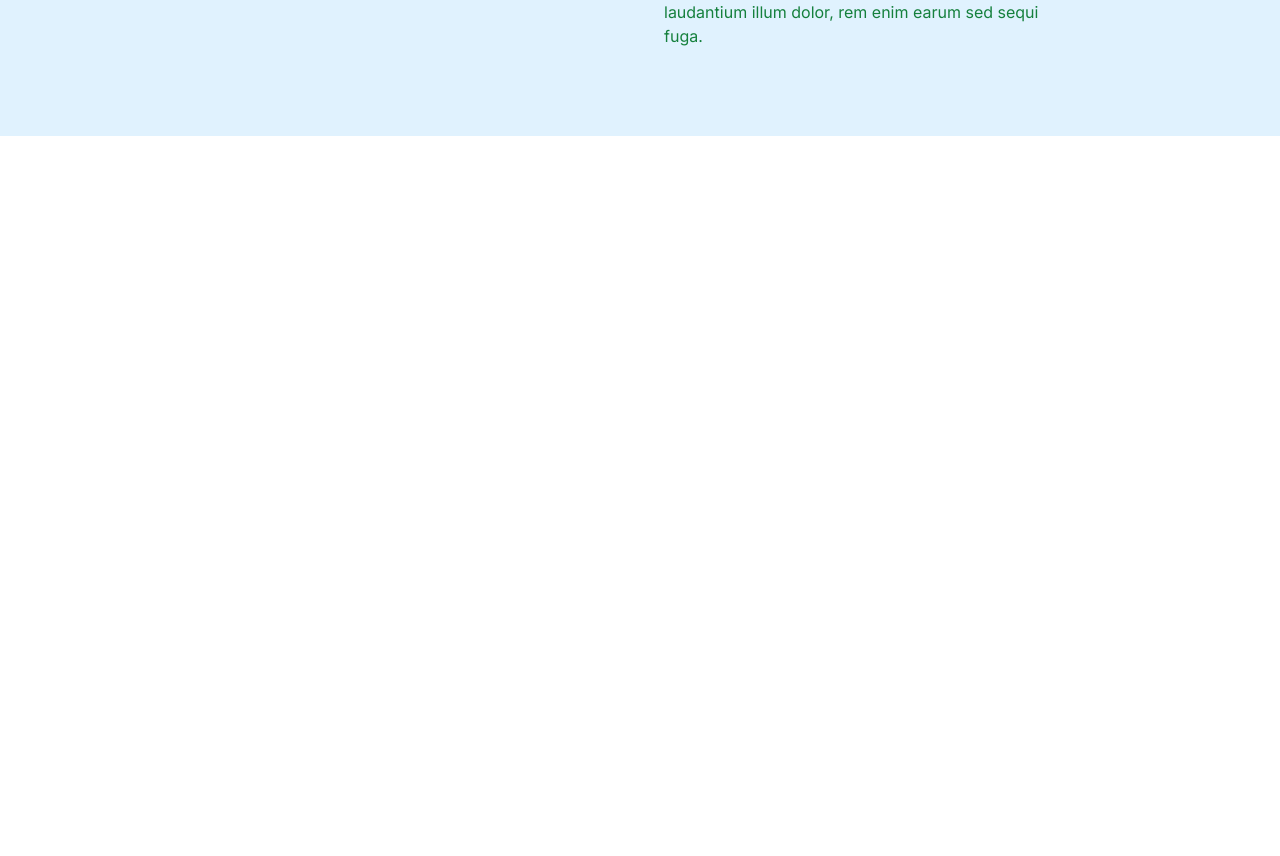
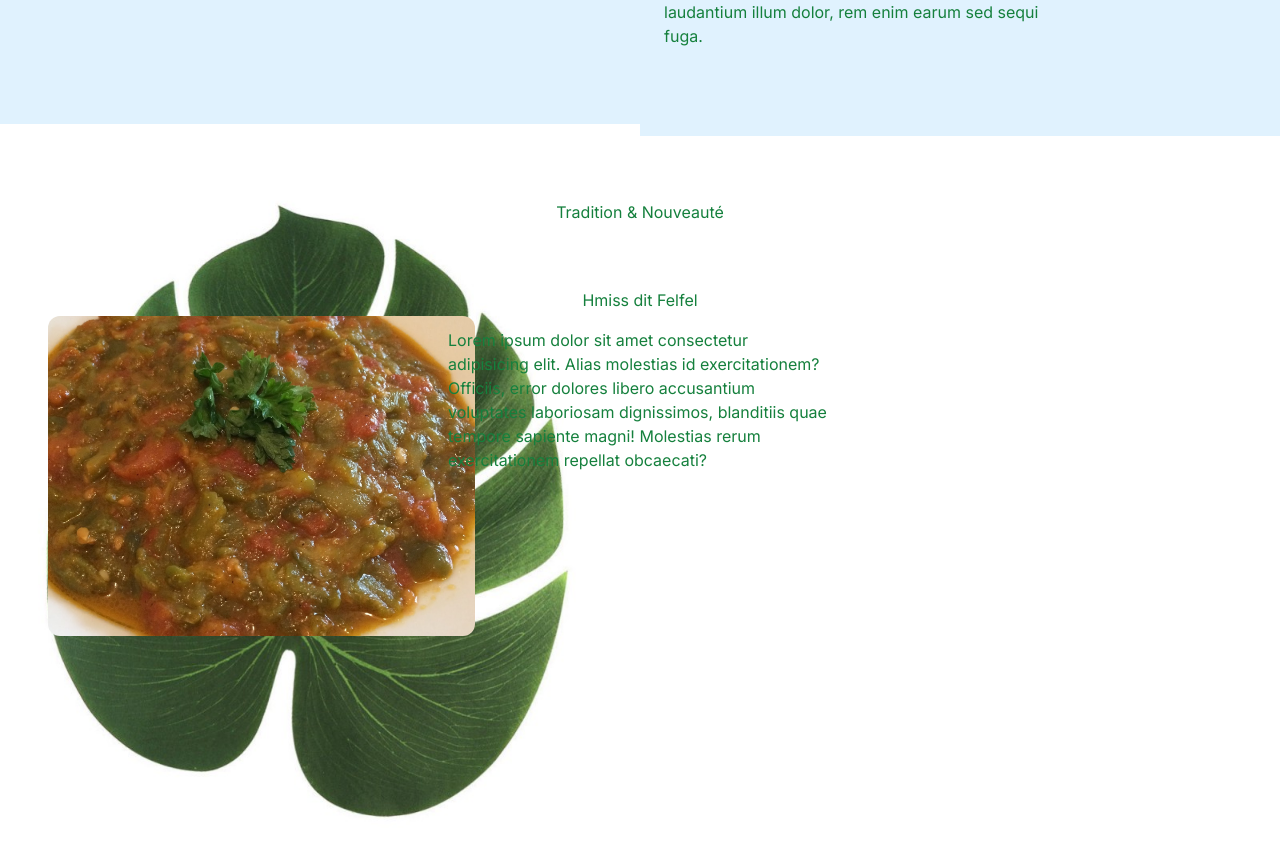
Before and after one commit to RaoufCherif/traiteur, a Next.js app: page / in a window 1280 px wide. Shown: the part 4902-5758 px from the top of the page. Before the commit the page ends 5038 px from the top, so only its background shows below. Built offline with nearby package versions, Linux system fonts and the light colour scheme.

Commit message:
tradition & nouveauté

```diff
--- a/src/app/components/NosRepats.tsx
+++ b/src/app/components/NosRepats.tsx
@@ -6,8 +6,8 @@ function NosRepats() {
   return (
 
 
-    <section className=" bg-sky-100 flex flex-col  justify-center  items-center ">
-        <h2 className='p-4 m-8 font-serif hover:font-sans  text-green-700 text-4xl '> Nos Plats </h2>
+    <section className=" bg-sky-100 flex flex-col justify-center items-center ">
+        <h2 className='p-4 m-8 font-serif hover:font-sans text-green-700 text-4xl '> Nos Plats </h2>
         <div className='mb-16 flex flex-row max-w-4xl'>
             <Image id='image_rice' src={rice}  alt="background image"  className=' w-1/2 rounded-xl '/>
             <div>
--- a/src/app/components/TraditionNouveaute.tsx
+++ b/src/app/components/TraditionNouveaute.tsx
@@ -1,10 +1,30 @@
 import React from 'react'
 import Image from 'next/image';
 import palm from "../../../public/palm.jpg"
+import hmis from "../../../public/hmis .jpg"
 
 function TraditionNouveaute() {
   return (
-    <div> <Image src={palm} alt="background image"   /></div>
+    <section className=' flex flex-col gap-4 mt-12 justify-center  items-center  '>
+
+    <h2 className='relative z-50 flex justify-center mt-4 text-green-700'> Tradition & Nouveauté</h2>
+
+    <div className='flex flex-row justify-center items-center w-96 gap-120 mt-12 '>
+
+        <div className='absolute  '>
+        <Image src={palm} alt="palm" className='absolute  w-1/2 z-0' />
+        <Image src={hmis} alt="hmiss"  className='relative w-1/3  mt-48 ml-12 z-50 rounded-xl' />
+        </div>
+
+        <div className='flex flex-col justify-center items-center w-120 gap-4  '>
+            <h2 className='z-50 text-green-700'>Hmiss dit Felfel</h2>
+            <p className='z-50 text-green-700'> Lorem ipsum dolor sit amet consectetur adipisicing elit. Alias molestias id exercitationem? Officiis, error dolores libero accusantium voluptates laboriosam dignissimos, blanditiis quae tempore sapiente magni! Molestias rerum exercitationem repellat obcaecati?
+            </p>
+        </div>
+
+    </div>
+
+         </section>
   )
 }
 
--- a/src/app/page.tsx
+++ b/src/app/page.tsx
@@ -44,7 +44,7 @@ export default function Home() {
         <SectionSale />
         <SectionSucre />
         <NosRepats />
-
+        <TraditionNouveaute />
 
     </main>
   );
```
Also changed, not shown: public/hmis .jpg (added).
